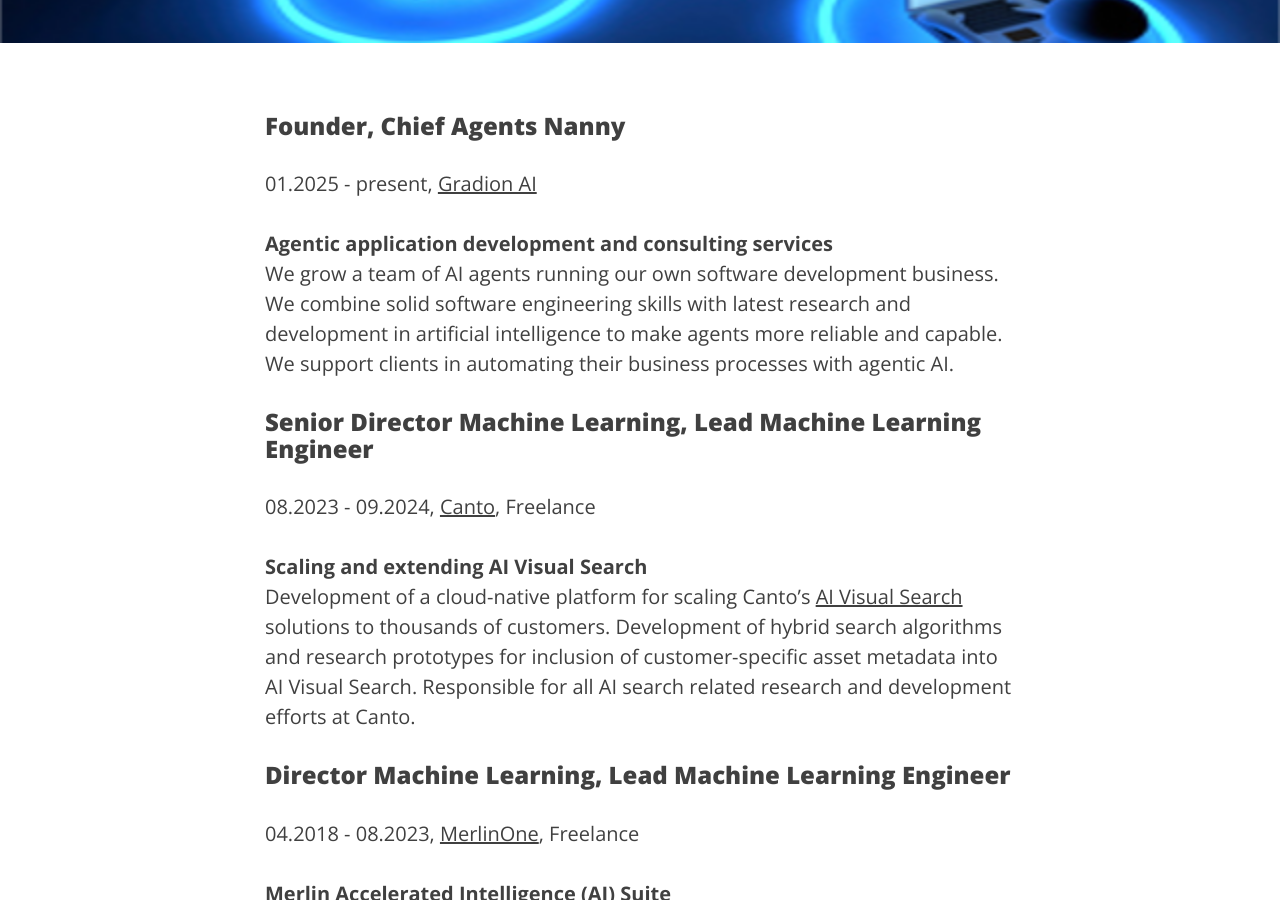
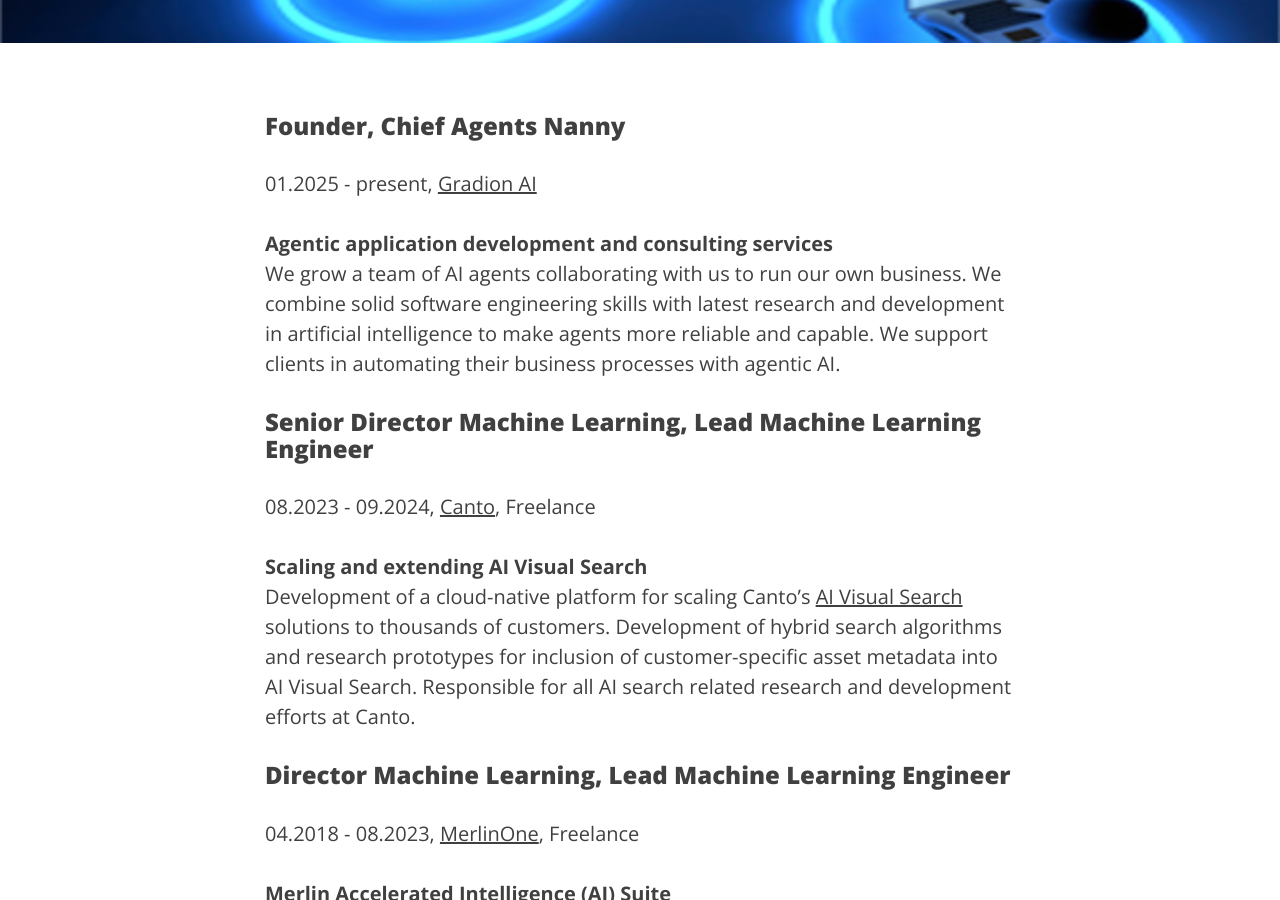
Before and after one commit to krasserm/krasserm.github.io, a Jekyll site: the page built from industry.md, in a window 1280 px wide and 900 px high, scrolled down 443 px. Built offline with Jekyll 4.4.1, drawn with Linux system fonts in a browser that asks for light colours.

Commit message:
Minor edit to current position

```diff
--- a/industry.md
+++ b/industry.md
@@ -10,7 +10,7 @@
 01.2025 - present, [Gradion AI](https://gradion.ai)
 
 **Agentic application development and consulting services**
-We grow a team of AI agents running our own software development business. We combine solid software engineering skills with latest research and development in artificial intelligence to make agents more reliable and capable. We support clients in automating their business processes with agentic AI.
+We grow a team of AI agents collaborating with us to run our own business. We combine solid software engineering skills with latest research and development in artificial intelligence to make agents more reliable and capable. We support clients in automating their business processes with agentic AI.
 
 
 ### Senior Director Machine Learning, Lead Machine Learning Engineer
```
Also changed, not shown: resume.md (+1 -1 lines).
